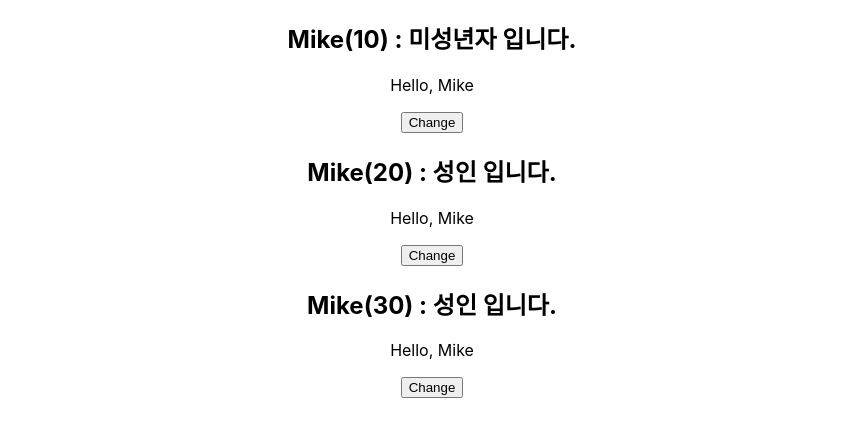
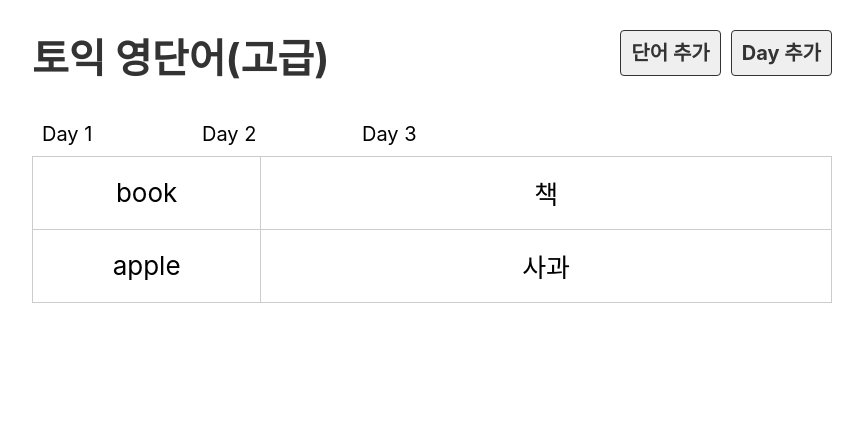
Before and after one commit to min2oyo/voca, a JavaScript app: page /day/1 in a window 1280 px wide. Shown: the top 436 px of the page, without its empty margins (208-1071 px from the left). Built offline with nearby package versions, Linux system fonts and the light colour scheme; the HTML template or start-up script is replaced by a standard one.

Commit message:
09 더미 데이터 구현, map() 반복문

```diff
--- a/src/App.css
+++ /dev/null
@@ -1,38 +0,0 @@
-.App {
-  text-align: center;
-}
-
-.App-logo {
-  height: 40vmin;
-  pointer-events: none;
-}
-
-@media (prefers-reduced-motion: no-preference) {
-  .App-logo {
-    animation: App-logo-spin infinite 20s linear;
-  }
-}
-
-.App-header {
-  background-color: #282c34;
-  min-height: 100vh;
-  display: flex;
-  flex-direction: column;
-  align-items: center;
-  justify-content: center;
-  font-size: calc(10px + 2vmin);
-  color: white;
-}
-
-.App-link {
-  color: #61dafb;
-}
-
-@keyframes App-logo-spin {
-  from {
-    transform: rotate(0deg);
-  }
-  to {
-    transform: rotate(360deg);
-  }
-}
--- a/src/App.js
+++ b/src/App.js
@@ -1,15 +1,16 @@
-import './App.css';
-import Hello from './component/Hello';
+import Day from "./component/Day";
+import DayList from "./component/DayList";
+import Header from "./component/Header";
 
 function App() {
 
   return (
     <div className="App">
-      <Hello age={10} />
-      <Hello age={20} />
-      <Hello age={30} />
+      <Header />
+      <DayList />
+      <Day />
     </div>
-  );
+  )
 }
 
 export default App;
--- /dev/null
+++ b/src/component/Day.js
@@ -0,0 +1,23 @@
+import dummy from "../db/data.json";
+
+export default function Day() {
+
+  const day = 1;
+  const wordList = dummy.words.filter(word => (
+    word.day === day
+  ))
+
+  return (
+    <table>
+      <tbody>
+        {wordList.map(word => (
+          <tr key={word.id}>
+            <td>{word.eng}</td>
+            <td>{word.kor}</td>
+          </tr>
+        ))}
+      </tbody>
+    </table>
+  )
+
+}
--- /dev/null
+++ b/src/component/DayList.js
@@ -0,0 +1,15 @@
+import dummy from "../db/data.json";
+
+export default function DayList() {
+
+  return (
+    <ul className="list_day">
+      {dummy.days.map(day => (
+        <li key={day.id}>
+          Day {day.day}
+        </li>
+      ))}
+    </ul>
+  )
+
+}
--- /dev/null
+++ b/src/component/Header.js
@@ -0,0 +1,19 @@
+export default function Header() {
+
+  return (
+    <div className="header">
+      <h1>
+        <a href="/">토익 영단어(고급)</a>
+      </h1>
+      <div className="menu">
+        <a href="#x" className="link">
+          단어 추가
+        </a>
+        <a href="#x" className="link">
+          Day 추가
+        </a>
+      </div>
+    </div>
+  )
+
+}
--- a/src/component/Hello.js
+++ /dev/null
@@ -1,64 +0,0 @@
-//나이에 구조 분해 할당 적용
-import { useState } from "react";
-import UserName from "./UserName";
-
-export default function Hello({ age }) {
-  const [name, setName] = useState("Mike");
-  const msg = age > 19 ? "성인 입니다." : "미성년자 입니다.";
-
-  return (
-    <div>
-      <h2 id="name">
-        {name}({age}) : {msg}
-      </h2>
-      <UserName name={name} />
-      <button
-        onClick={() => {
-          setName(name === "Mike" ? "Jane" : "Mike");
-        }}
-      >
-        Change
-      </button>
-    </div>
-  )
-}
-
-
-
-// 인수명 변경
-// import { useState } from "react";
-
-// export default function Hello({ age }) {
-//   const [name, setName] = useState("Mike");
-
-//   return (
-//     <div>
-//       <h1 id="name">{name}({age})</h1>
-//       <button onClick={() => {
-//         setName(name === "Mike" ? "Jane" : "Mike");
-//       }
-//       }>Change</button>
-//     </div>
-//   )
-// }
-
-
-
-// 나이 적용 1
-// import { useState } from "react";
-
-// export default function Hello(props) {
-//   const [name, setName] = useState("Mike");
-//   const [age, setAge] = useState(props.age);
-
-//   return (
-//     <div>
-//       <h1 id="name">{name}({age})</h1>
-//       <button onClick={() => {
-//         setName(name === "Mike" ? "Jane" : "Mike");
-//         setAge(age + 1);
-//       }
-//       }>Change</button>
-//     </div>
-//   )
-// }
--- a/src/component/UserName.js
+++ /dev/null
@@ -1,7 +0,0 @@
-export default function UserName({ name }) {
-  return (
-    <p>
-      Hello, {name}
-    </p>
-  )
-}
--- /dev/null
+++ b/src/db/data.json
@@ -0,0 +1,51 @@
+{
+  "days": [
+    {"id": 1, "day": 1},
+    {"id": 2, "day": 2},
+    {"id": 3, "day": 3}
+  ],
+  "words": [
+    {
+      "id": 1,
+      "day": 1,
+      "eng": "book",
+      "kor": "책",
+      "isDone": false
+    },
+    {
+      "id": 2,
+      "day": 1,
+      "eng": "apple",
+      "kor": "사과",
+      "isDone": false
+    },
+    {
+      "id": 3,
+      "day": 2,
+      "eng": "car",
+      "kor": "자동차",
+      "isDone": false
+    },
+    {
+      "id": 4,
+      "day": 2,
+      "eng": "pen",
+      "kor": "펜",
+      "isDone": false
+    },
+    {
+      "id": 5,
+      "day": 3,
+      "eng": "school",
+      "kor": "학교",
+      "isDone": false
+    },
+    {
+      "id": 6,
+      "day": 3,
+      "eng": "pencil",
+      "kor": "연필",
+      "isDone": false
+    }
+  ]
+}
--- a/src/index.css
+++ b/src/index.css
@@ -1,13 +1,133 @@
 body {
   margin: 0;
-  font-family: -apple-system, BlinkMacSystemFont, 'Segoe UI', 'Roboto', 'Oxygen',
-    'Ubuntu', 'Cantarell', 'Fira Sans', 'Droid Sans', 'Helvetica Neue',
-    sans-serif;
+  font-family: -apple-system, BlinkMacSystemFont, "Segoe UI", "Roboto",
+    "Oxygen", "Ubuntu", "Cantarell", "Fira Sans", "Droid Sans",
+    "Helvetica Neue", sans-serif;
   -webkit-font-smoothing: antialiased;
   -moz-osx-font-smoothing: grayscale;
+  font-size: 20px;
+}
+
+ol,
+ul {
+  margin: 0;
+  padding: 0;
+  list-style: none;
 }
 
 code {
-  font-family: source-code-pro, Menlo, Monaco, Consolas, 'Courier New',
+  font-family: source-code-pro, Menlo, Monaco, Consolas, "Courier New",
     monospace;
 }
+
+a {
+  text-decoration: none;
+  color: #333;
+}
+
+.App {
+  width: 800px;
+  margin: 0 auto;
+}
+
+.header {
+  position: relative;
+}
+
+.header .menu {
+  position: absolute;
+  top: 10px;
+  right: 0;
+}
+
+.header .link {
+  border: 1px solid #333;
+  padding: 10px;
+  margin-left: 10px;
+  background-color: #efefef;
+  font-weight: bold;
+  border-radius: 4px;
+}
+
+.list_day {
+  display: flex;
+  flex-wrap: wrap;
+}
+
+.list_day li {
+  flex: 20% 0 0;
+  box-sizing: border-box;
+  padding: 10px;
+}
+
+.list_day a {
+  display: block;
+  padding: 20px 0;
+  font-weight: bold;
+  color: #fff;
+  text-align: center;
+  border-radius: 10px;
+  background-color: dodgerblue;
+}
+
+table {
+  border-collapse: collapse;
+  width: 100%;
+}
+
+table td {
+  width: 25%;
+  height: 70px;
+  border: 1px solid #ccc;
+  text-align: center;
+  font-size: 26px;
+}
+
+table td:first-child {
+  width: 10%;
+}
+
+.off td {
+  background: #eee;
+  color: #ccc;
+}
+
+.btn_del {
+  margin-left: 10px;
+  color: #fff;
+  background-color: firebrick;
+}
+
+button {
+  padding: 10px;
+  font-weight: bold;
+  font-size: 18px;
+  cursor: pointer;
+  border: 0 none;
+  border-radius: 6px;
+  padding: 10px 20px;
+  color: #fff;
+  background-color: dodgerblue;
+}
+
+.input_area {
+  margin-bottom: 10px;
+}
+
+.input_area label {
+  display: block;
+  margin-bottom: 10px;
+}
+
+.input_area input {
+  width: 400px;
+  height: 40px;
+  font-size: 20px;
+  padding: 0 10px;
+}
+
+.input_area select {
+  width: 400px;
+  height: 40px;
+  font-size: 20px;
+}
```
